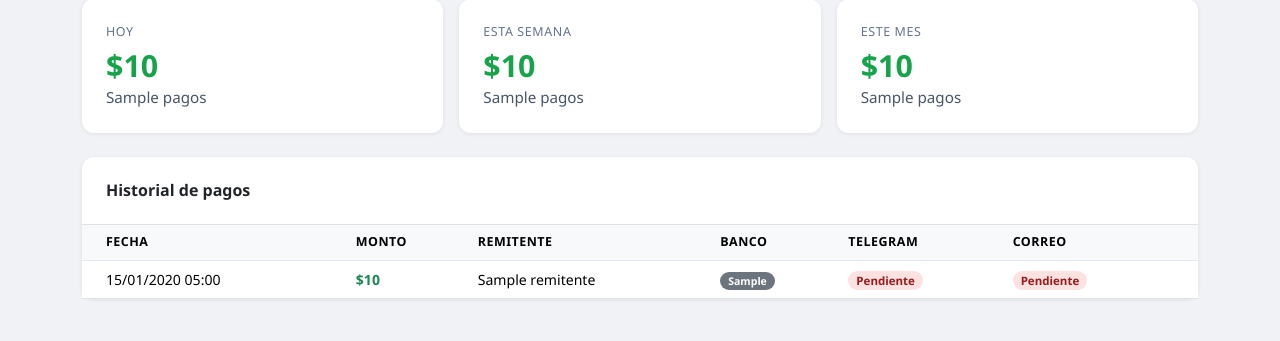
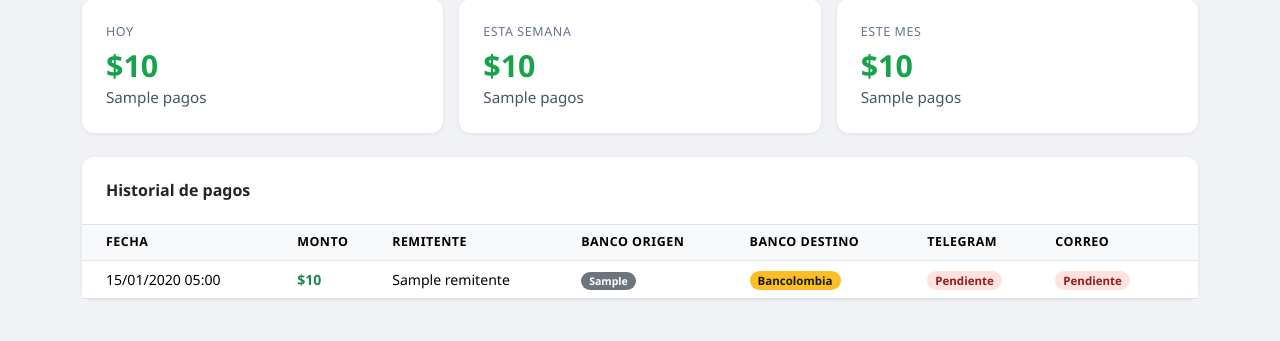
Before and after one commit to ex4cto/ex4ctopagos, a FastAPI app: template src/dashboard/templates/negocio/inicio.html in a window 1280 px wide. Shown: the part 156-497 px from the top of the page. Run offline with FastAPI, Linux system fonts and the light colour scheme; the template is opened without the code that fills it: most values are stand-ins (such as "Sample title", 1, 10 or a date in 2020).

Commit message:
Dashboard: agregar columnas banco origen y banco destino en historial de pagos
Co-Authored-By: Claude Sonnet 4.6 <noreply@anthropic.com>

```diff
--- a/src/dashboard/templates/negocio/inicio.html
+++ b/src/dashboard/templates/negocio/inicio.html
@@ -55,7 +55,8 @@
             <th class="ps-4">Fecha</th>
             <th>Monto</th>
             <th>Remitente</th>
-            <th>Banco</th>
+            <th>Banco origen</th>
+            <th>Banco destino</th>
             <th>Telegram</th>
             <th class="pe-4">Correo</th>
           </tr>
@@ -75,6 +76,7 @@
                 <span class="badge bg-secondary rounded-pill px-2 py-1">{{ pago.banco_origen }}</span>
               {% endif %}
             </td>
+            <td><span class="badge badge-bancolombia rounded-pill px-2 py-1">Bancolombia</span></td>
             <td>
               {% if pago.notificado_telegram %}
                 <span class="badge badge-ok rounded-pill px-2 py-1">Enviado</span>
--- a/src/dashboard/templates/operador/dashboard.html
+++ b/src/dashboard/templates/operador/dashboard.html
@@ -87,7 +87,8 @@
             <th class="px-4 py-3">Fecha</th>
             <th>Cliente</th>
             <th>Remitente</th>
-            <th>Banco</th>
+            <th>Banco origen</th>
+            <th>Banco destino</th>
             <th class="text-end">Monto</th>
             <th class="text-center">TG</th>
             <th class="text-center px-4">Email</th>
@@ -106,6 +107,7 @@
                 <span class="badge badge-nequi">Nequi</span>
               {% endif %}
             </td>
+            <td><span class="badge badge-bancolombia">Bancolombia</span></td>
             <td class="text-end fw-semibold" style="color:#16a34a;">{{ pago.monto | formato_peso }}</td>
             <td class="text-center">
               {% if pago.notificado_telegram %}
```
